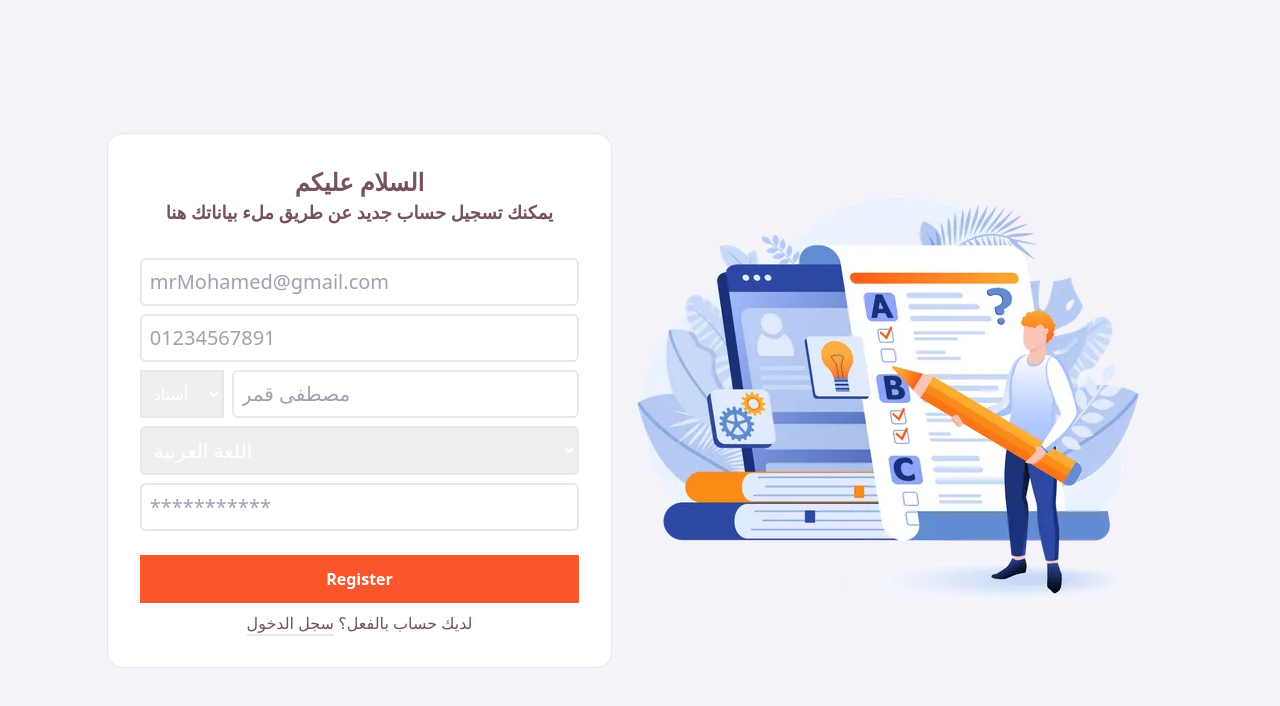
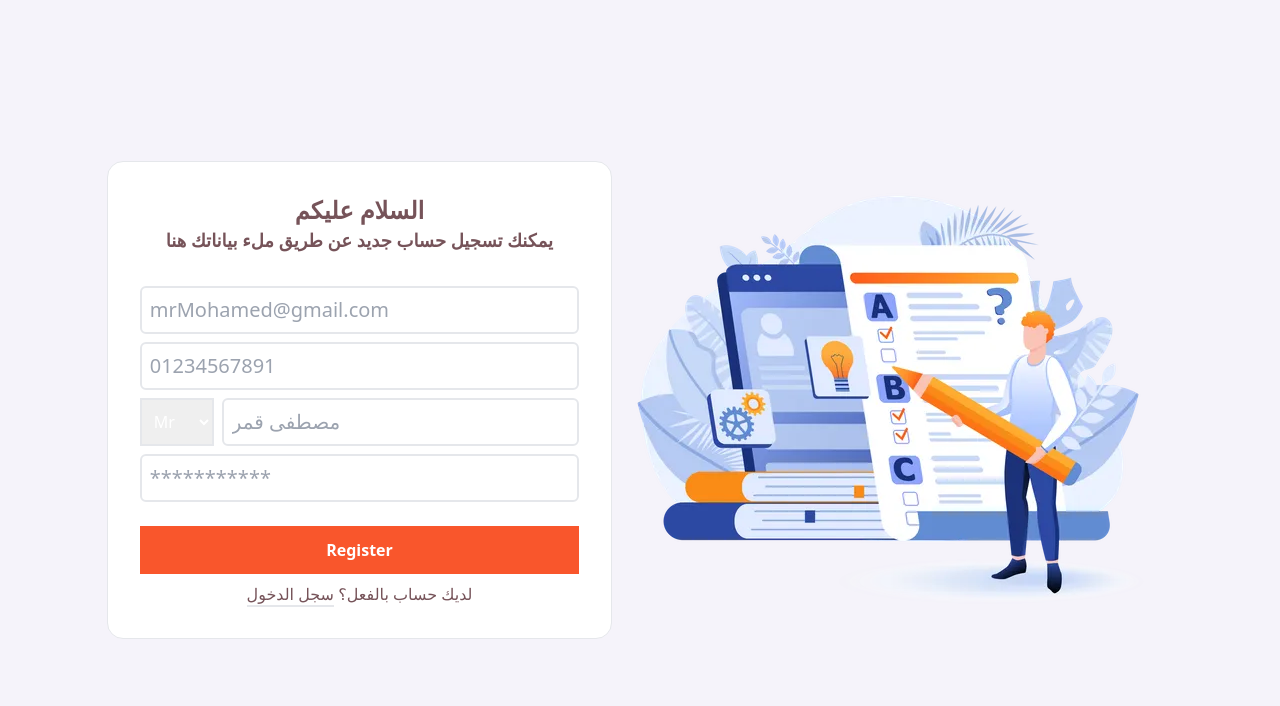
Before and after one commit to mostafakamar2308/bayt-mo3alem, a Next.js app: page /teacher-register in a window 1280 px wide. Shown: the top 706 px of the page. Built offline with nearby package versions, Linux system fonts and the light colour scheme.

Commit message:
changed the register pagte

```diff
--- a/src/app/(teacher)/teacher-register/RegisterationForm.js
+++ b/src/app/(teacher)/teacher-register/RegisterationForm.js
@@ -11,7 +11,7 @@ function RegisterationForm() {
     name: "",
     phoneNumber: "",
     gender: "male",
-    subject: "arabic",
+    subject: "english",
   });
   const [requestState, setRequestState] = useState("Pending");
   const handleChange = (e) => {
@@ -55,8 +55,8 @@ function RegisterationForm() {
       />
       <div className="flex gap-2">
         <select className="p-2 border-2" onChange={handleChange} name="gender">
-          <option value="male">أستاذ</option>
-          <option value={"female"}>أستاذة</option>
+          <option value="male">Mr</option>
+          <option value={"female"}>Miss</option>
         </select>
         <input
           name="name"
@@ -67,18 +67,7 @@ function RegisterationForm() {
           onChange={handleChange}
         />
       </div>
-      <select
-        className="w-full p-2 text-xl text-white border-2 rounded-md"
-        name="subject"
-        onChange={handleChange}
-        value={formDetails.subject}
-      >
-        {subjects.map((subject) => (
-          <option value={subject.value} key={subject.value}>
-            {subject.name}
-          </option>
-        ))}
-      </select>
+
       <input
         name="password"
         placeholder="***********"
```
